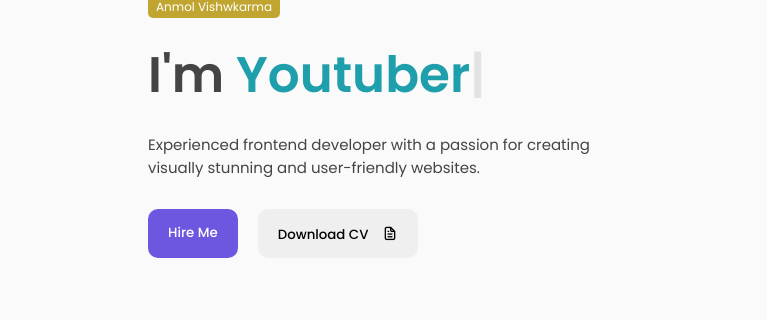
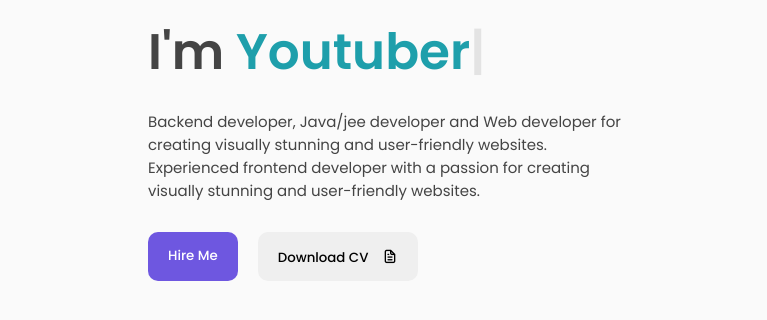
Before and after one commit to anmolvishw/anmoldev, a plain HTML site: page index.html in a window 1280 px wide. Shown: the part 215-535 px from the top of the page, 0-767 px from the left. Drawn offline with nearby package versions, Linux system fonts and the light colour scheme.

Commit message:
update anmol dev for upload

```diff
--- a/index.html
+++ b/index.html
@@ -64,7 +64,9 @@
                 <p>I'm <span class="typedText"></span></p>
             </div>
             <div class="featured-text-info">
-                <p>Experienced frontend developer with a passion for creating visually stunning
+                <p>Backend developer, Java/jee developer and Web developer for creating visually stunning
+                    and user-friendly websites.
+                    Experienced frontend developer with a passion for creating visually stunning
                    and user-friendly websites.
                 </p>
             </div>
```
